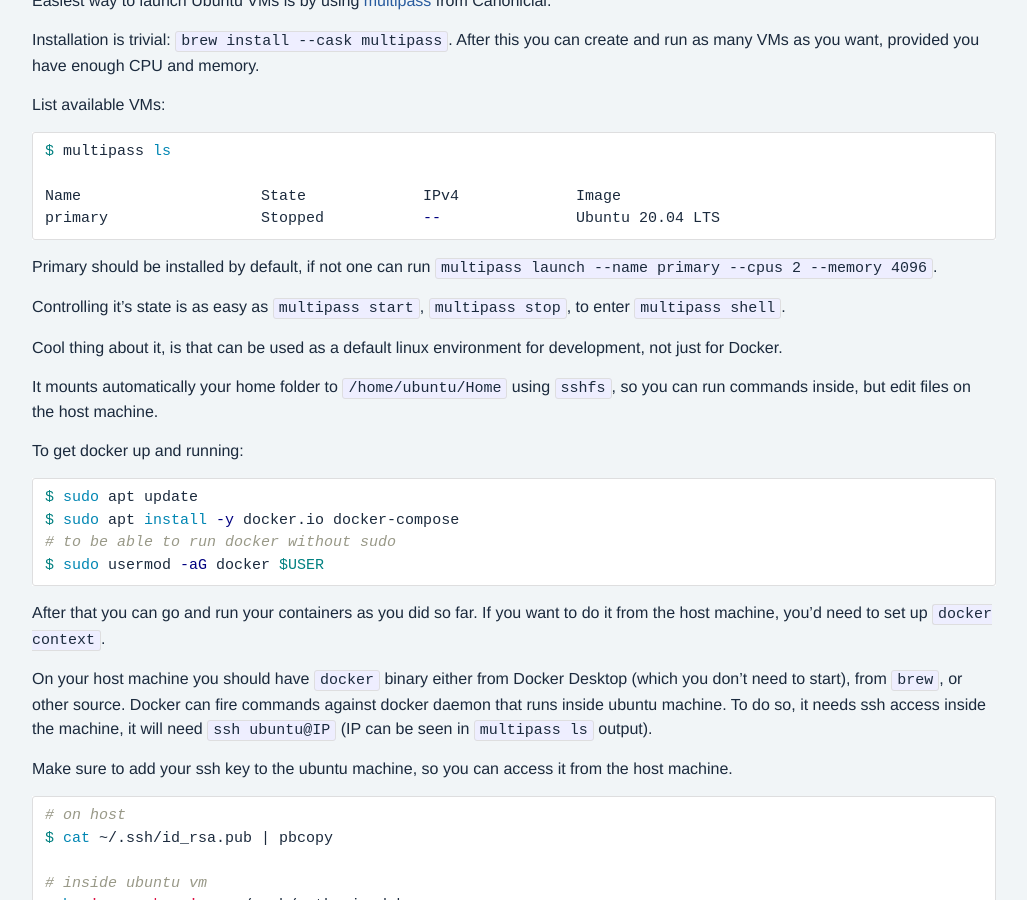
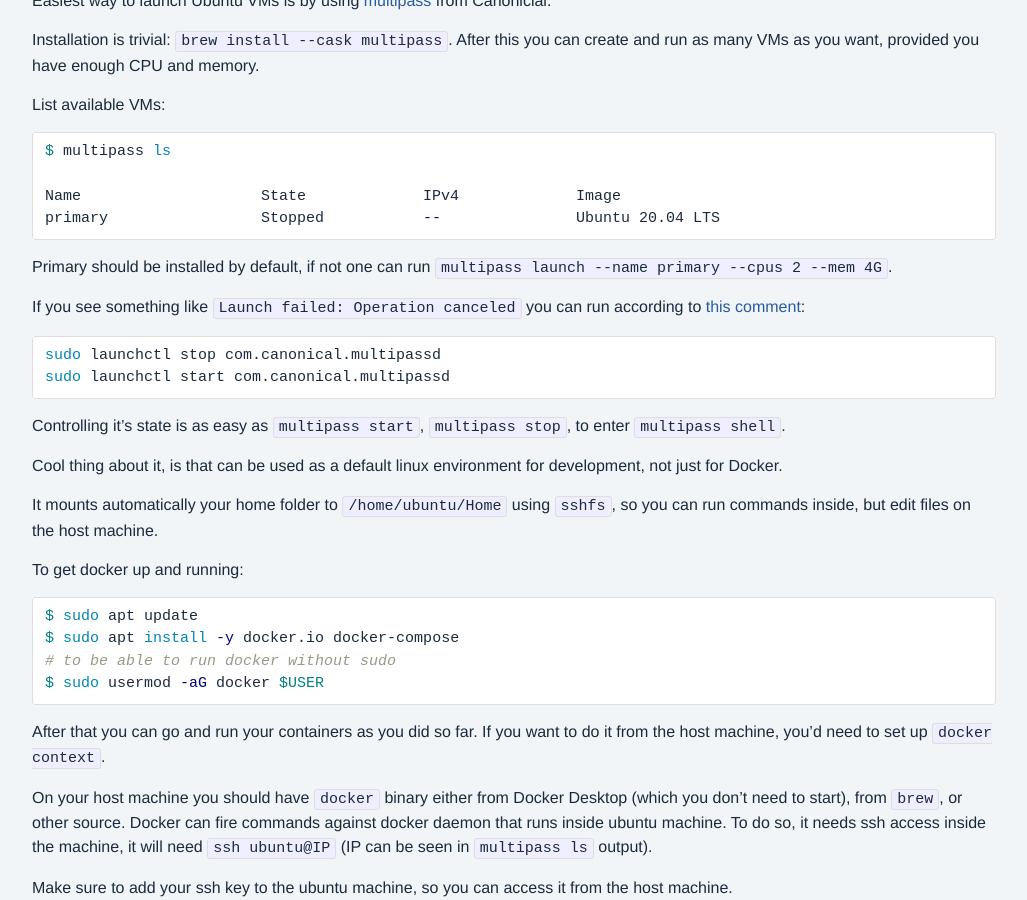
Before and after one commit to lotas/lotas.github.io, a Jekyll site: the page built from _posts/2021-11-01-docker-mac-m1.md, in a window 1280 px wide and 900 px high, scrolled down 518 px. Shown: the whole window, without its empty margins (126-1153 px from the left). Built offline with Jekyll 4.4.1, drawn with Linux system fonts in a browser that asks for light colours.

Commit message:
Updated article with multipass troubleshooting and command fix

````diff
--- a/_posts/2021-11-01-docker-mac-m1.md
+++ b/_posts/2021-11-01-docker-mac-m1.md
@@ -28,7 +28,14 @@
 primary                 Stopped           --               Ubuntu 20.04 LTS
 ```
 
-Primary should be installed by default, if not one can run `multipass launch --name primary --cpus 2 --memory 4096`.
+Primary should be installed by default, if not one can run `multipass launch --name primary --cpus 2 --mem 4G`.
+
+If you see something like `Launch failed: Operation canceled` you can run according to [this comment](https://github.com/canonical/multipass/issues/2288#issuecomment-963583241):
+
+```sh
+sudo launchctl stop com.canonical.multipassd
+sudo launchctl start com.canonical.multipassd
+```
 
 Controlling it's state is as easy as `multipass start`, `multipass stop`, to enter `multipass shell`.
 
````
